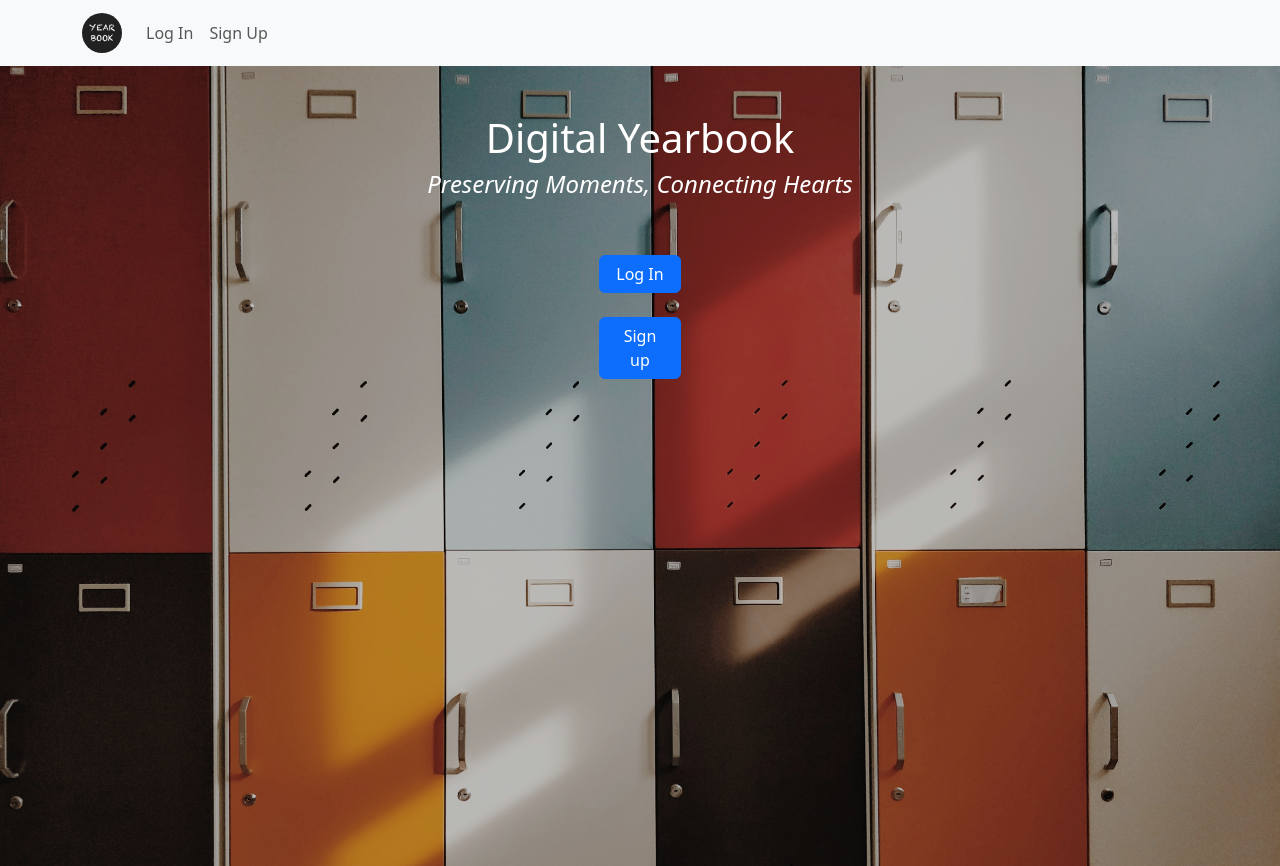
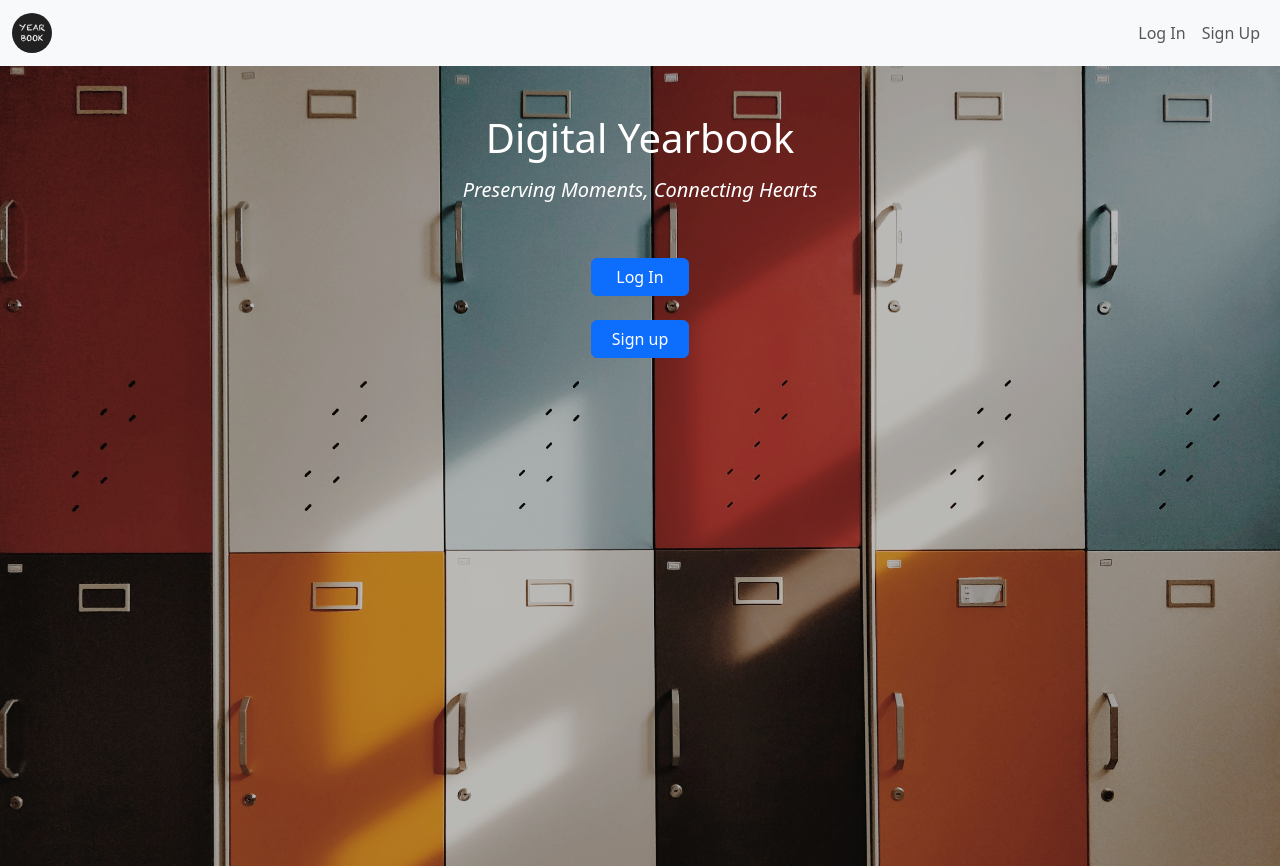
Before and after one commit to wenxpan/digital-yearbook-frontend, a React (Vite) app: page / in a window 1280 px wide. Built offline with nearby package versions, Linux system fonts and the light colour scheme.

Commit message:
added redirect message component

```diff
--- a/src/App.jsx
+++ b/src/App.jsx
@@ -15,6 +15,7 @@ import AddStudents from "./pages/AddStudents"
 import ManageClasses from "./pages/ManageClasses"
 import ManageStudents from "./pages/ManageStudents"
 import { useState } from "react"
+import RedirectMessage from "./components/RedirectMessage"
 
 function App() {
   const [userState, setUserState] = useState({
@@ -50,6 +51,7 @@ function App() {
           <Route path="classes" element={<ManageClasses />} />
           <Route path="students" element={<ManageStudents />} />
         </Route>
+        {/* <Route path="/message" element={<RedirectMessage />} /> */}
       </Routes>
     </>
   )
--- a/src/components/Navbar.jsx
+++ b/src/components/Navbar.jsx
@@ -55,19 +55,19 @@ const NavBar = ({ isLoggedIn = false, isAdmin = false }) => {
 
   return (
     <Navbar expand="lg" className="bg-body-tertiary">
-      <Container>
+      <Container fluid>
         <Navbar.Brand as={Link} to="/">
           <img
             src="/src/assets/yearbook-logo.svg"
             width="40"
             height="40"
             className="d-inline-block align-top"
-            alt="React Bootstrap logo"
+            alt="Yearbook logo"
           />
         </Navbar.Brand>
         <Navbar.Toggle aria-controls="basic-navbar-nav" />
         <Navbar.Collapse id="basic-navbar-nav" className="justify-content-end">
-          <Nav className="me-auto">
+          <Nav className="ml-auto">
             {isLoggedIn ? (isAdmin ? adminView : studentView) : defaultView}
           </Nav>
         </Navbar.Collapse>
--- /dev/null
+++ b/src/components/RedirectMessage.jsx
@@ -0,0 +1,22 @@
+import React from "react"
+import Stack from "react-bootstrap/Stack"
+import Button from "react-bootstrap/Button"
+import { Link } from "react-router-dom"
+
+const RedirectMessage = () => {
+  const msgHeading = "Success"
+  const msgText = "Profile reset successfully."
+  const back = "Home"
+  const jumpLink = "/"
+  return (
+    <Stack className="m-3" gap={2}>
+      <h1>{msgHeading}</h1>
+      <p>{msgText}</p>
+      <Button as={Link} to={jumpLink} className="me-auto">
+        Back to {back}
+      </Button>
+    </Stack>
+  )
+}
+
+export default RedirectMessage
--- a/src/pages/Landing.jsx
+++ b/src/pages/Landing.jsx
@@ -21,12 +21,12 @@ const Landing = () => {
         <Stack gap={5} className="col-md-5 mx-auto">
           <div>
             <h1>Digital Yearbook</h1>
-            <h2 className="fs-4">
-              <em>Preserving Moments, Connecting Hearts</em>
+            <h2 className="fs-5 mt-3 fw-normal fst-italic">
+              Preserving Moments, Connecting Hearts
             </h2>
           </div>
-          <Stack className="col-md-2 mx-auto" gap={4}>
-            <Button as={Link} to="/login">
+          <Stack className="mx-auto" gap={4}>
+            <Button as={Link} to="/login" className="px-4">
               Log In
             </Button>
             <Button as={Link} to="/signup">
```
Also changed, not shown: src/components/Message.jsx (deleted, +0 -7 lines).
